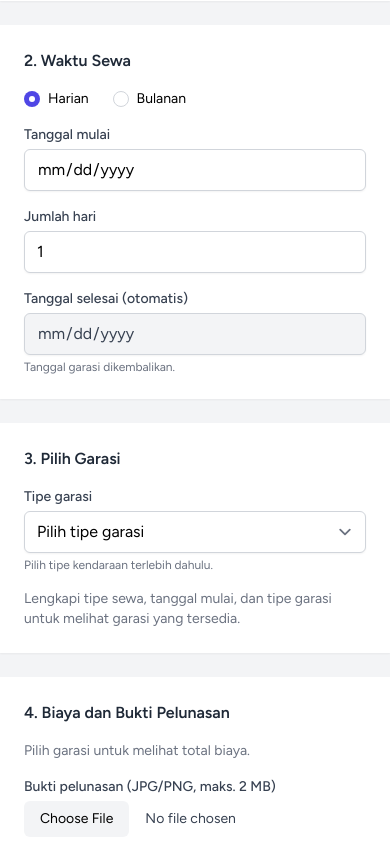
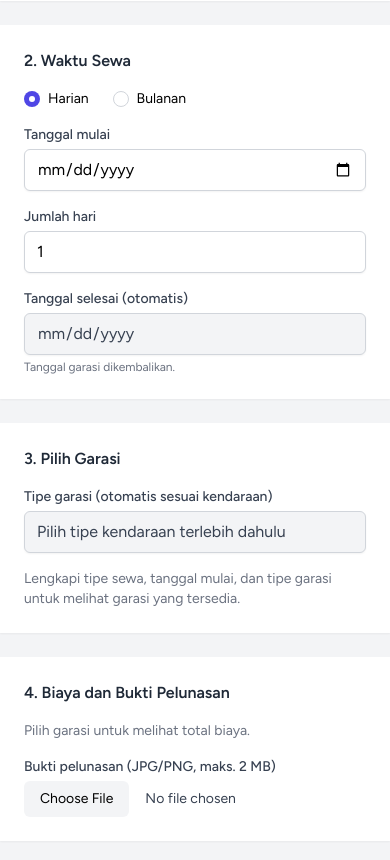
Before and after one commit to DerickNor/garasi-sewa, a Laravel app: template resources/views/renter/rentals/create.blade.php in a window 390 px wide. Shown: the part 589-1449 px from the top of the page. Run offline with Laravel 12, Linux system fonts and the light colour scheme; a user stored in the database is signed in; data comes from the database, SQL or seed files in the repository; the template is opened without the code that fills it: most values are stand-ins (such as "Sample title", 1, 10 or a date in 2020); style sheets or scripts are compiled from the project's sources.

Commit message:
Kunci tipe garasi sesuai kendaraan di form sewa, mobil listrik selalu di garasi mobil listrik

```diff
--- a/app/Http/Controllers/Renter/RentalController.php
+++ b/app/Http/Controllers/Renter/RentalController.php
@@ -49,9 +49,8 @@ class RentalController extends Controller
 
         return view('renter.rentals.create', [
             'vehicleTypes' => VehicleType::cases(),
-            'garageTypes' => GarageType::cases(),
-            'allowedGarageTypes' => collect(VehicleType::cases())->mapWithKeys(fn (VehicleType $type) => [
-                $type->value => array_map(fn (GarageType $garage) => $garage->value, $type->allowedGarageTypes()),
+            'garageTypeLabels' => collect(GarageType::cases())->mapWithKeys(fn (GarageType $type) => [
+                $type->value => $type->label(),
             ]),
             'defaultGarageTypes' => collect(VehicleType::cases())->mapWithKeys(fn (VehicleType $type) => [
                 $type->value => $type->defaultGarageType()->value,
--- a/app/Http/Requests/StoreRentalRequest.php
+++ b/app/Http/Requests/StoreRentalRequest.php
@@ -104,13 +104,16 @@ class StoreRentalRequest extends FormRequest
             function (Validator $validator): void {
                 $errors = $validator->errors();
 
-                // Kendaraan harus cocok dengan tipe garasi, dan garasi yang dipilih harus bertipe sama.
+                // Tipe garasi dikunci sesuai kendaraan (mobil listrik selalu di garasi mobil listrik),
+                // dan garasi yang dipilih harus bertipe sama.
                 if (! $errors->hasAny(['vehicle_type', 'garage_type'])) {
                     $vehicle = VehicleType::from($this->input('vehicle_type'));
                     $garage = GarageType::from($this->input('garage_type'));
 
                     if (! $garage->acceptsVehicle($vehicle)) {
                         $errors->add('garage_type', "{$vehicle->label()} tidak dapat ditempatkan di garasi {$garage->label()}.");
+                    } elseif ($garage !== $vehicle->defaultGarageType()) {
+                        $errors->add('garage_type', "{$vehicle->label()} harus menggunakan garasi {$vehicle->defaultGarageType()->label()}.");
                     } elseif (! $errors->has('garage_id')
                         && Garage::find($this->input('garage_id'))?->garage_type !== $garage) {
                         $errors->add('garage_id', 'Garasi yang dipilih bukan garasi '.$garage->label().'.');
--- a/resources/views/renter/rentals/create.blade.php
+++ b/resources/views/renter/rentals/create.blade.php
@@ -12,6 +12,7 @@
          */
         function rentalForm(config) {
             return {
+                config,
                 vehicleType: config.old.vehicle_type ?? '',
                 rentalType: config.old.rental_type ?? 'daily',
                 days: config.old.days ?? 1,
@@ -30,7 +31,6 @@
                 get requiresPlate() { return this.vehicleType !== '' && this.vehicleType !== config.bicycle; },
                 get isElectric() { return this.vehicleType === config.electricCar; },
                 get isDaily() { return this.rentalType === config.daily; },
-                get allowedGarageTypes() { return config.allowedGarageTypes[this.vehicleType] ?? []; },
 
                 init() {
                     this.refreshGarages();
@@ -118,8 +118,8 @@
                   x-data="rentalForm(@js([
                       'old' => old(),
                       'minStartDate' => $minStartDate,
-                      'allowedGarageTypes' => $allowedGarageTypes,
                       'defaultGarageTypes' => $defaultGarageTypes,
+                      'garageTypeLabels' => $garageTypeLabels,
                       'bicycle' => VehicleType::BICYCLE->value,
                       'electricCar' => VehicleType::ELECTRIC_CAR->value,
                       'daily' => RentalType::DAILY->value,
@@ -245,16 +245,12 @@
                     <h3 class="font-semibold text-gray-800">3. Pilih Garasi</h3>
 
                     <div>
-                        <x-input-label for="garage_type" value="Tipe garasi" />
-                        <select id="garage_type" name="garage_type" x-model="garageType" @change="refreshGarages()" required
-                                class="mt-1 block w-full rounded-md border-gray-300 shadow-sm focus:border-indigo-500 focus:ring-indigo-500">
-                            <option value="">Pilih tipe garasi</option>
-                            @foreach ($garageTypes as $type)
-                                <option value="{{ $type->value }}" x-show="allowedGarageTypes.includes('{{ $type->value }}')"
-                                        x-bind:disabled="!allowedGarageTypes.includes('{{ $type->value }}')">{{ $type->label() }}</option>
-                            @endforeach
-                        </select>
-                        <p class="mt-1 text-xs text-gray-500" x-show="!vehicleType">Pilih tipe kendaraan terlebih dahulu.</p>
+                        <x-input-label for="garage_type_label" value="Tipe garasi (otomatis sesuai kendaraan)" />
+                        {{-- Tipe garasi tidak dipilih penyewa; nilainya mengikuti tipe kendaraan. --}}
+                        <input id="garage_type" name="garage_type" type="hidden" x-bind:value="garageType">
+                        <x-text-input id="garage_type_label" type="text" readonly tabindex="-1"
+                                      class="mt-1 block w-full bg-gray-100 text-gray-700"
+                                      x-bind:value="garageType ? config.garageTypeLabels[garageType] : 'Pilih tipe kendaraan terlebih dahulu'" />
                         <x-input-error :messages="$errors->get('garage_type')" class="mt-2" />
                     </div>
 
```
Also changed, not shown: tests/Feature/RentalCreationTest.php (+19 -0 lines).
